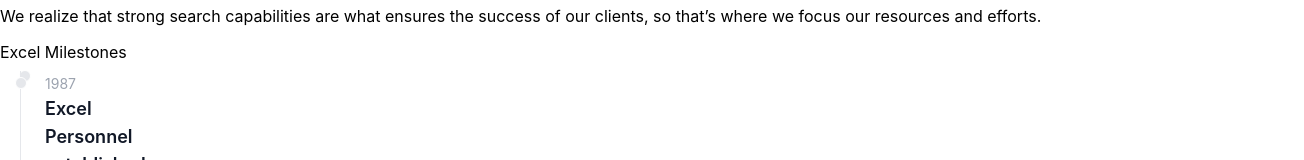
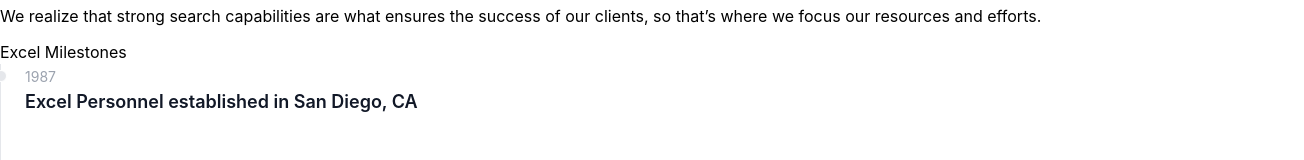
Before and after one commit to nessakodo/interproz-employment-website, a React (Create React App) app in the folder client/: page /about in a window 1280 px wide. Shown: the part 529-689 px from the top of the page, 1304 px wide, since content can reach past the window. Built offline with nearby package versions, Linux system fonts and the light colour scheme; no server answers.

Commit message:
nessa and cass tailwind play

```diff
--- a/client/src/components/About.js
+++ b/client/src/components/About.js
@@ -38,8 +38,6 @@
         </Tabs.Group>
 
         <h1>Excel Milestones</h1>
-        <ol class = "relative border-l border-gray-200 dark:border-gray-700 left-6">
-            <ul class="absolute w-3 h-3 bg-gray-200 rounded-full mt-1.5 -left-1.5 border border-white dark:border-gray-900 dark:bg-gray-700">
                 <Timeline>
                     <Timeline.Item>
                         <Timeline.Point />
@@ -119,8 +117,6 @@
                         </Timeline.Content>
                     </Timeline.Item>
                 </Timeline>
-            </ul>
-        </ol>
 
         </>
     )
```
